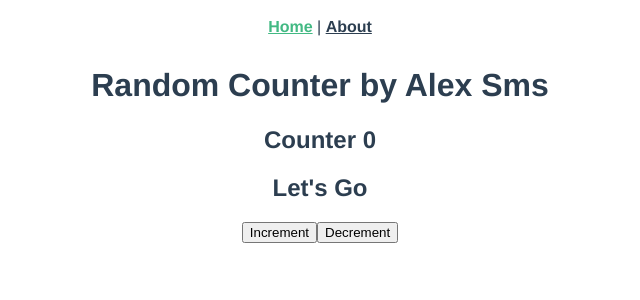
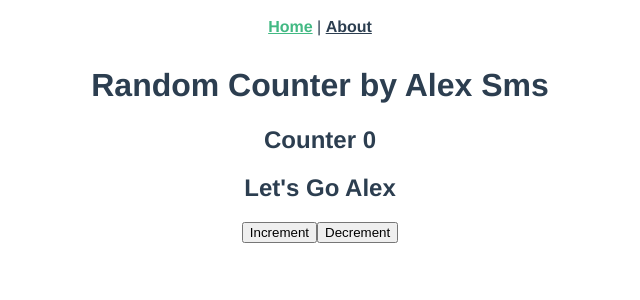
Before and after one commit to alexandersms/vue-app-test-buddy, a Vue app: page / in a window 1280 px wide. Shown: the top 300 px of the page, without its empty margins (320-960 px from the left). Built offline with nearby package versions, Linux system fonts and the light colour scheme.

Commit message:
modif text

```diff
--- a/src/views/Home.vue
+++ b/src/views/Home.vue
@@ -2,7 +2,7 @@
   <div class="home">
     <h1>Random Counter by Alex Sms</h1>
     <h2>Counter {{ counter }}</h2>
-    <h2>Let's Go</h2>
+    <h2>Let's Go Alex</h2>
     <button id="increment" @click="increment">Increment</button>
     <button id="decrement" @click="decrement">Decrement</button>
   </div>
```
